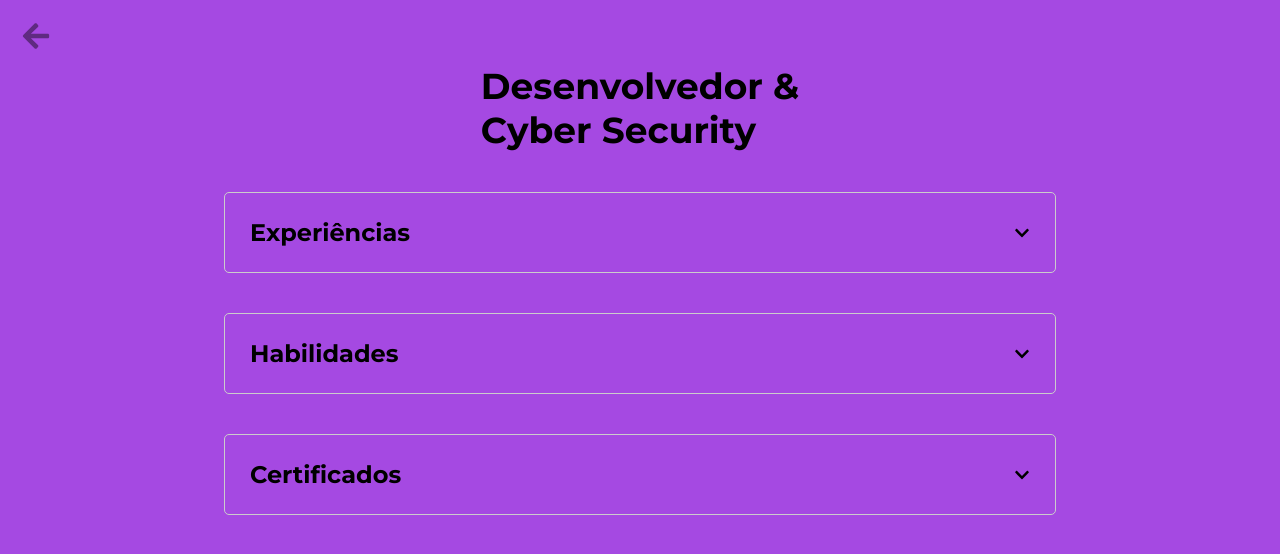
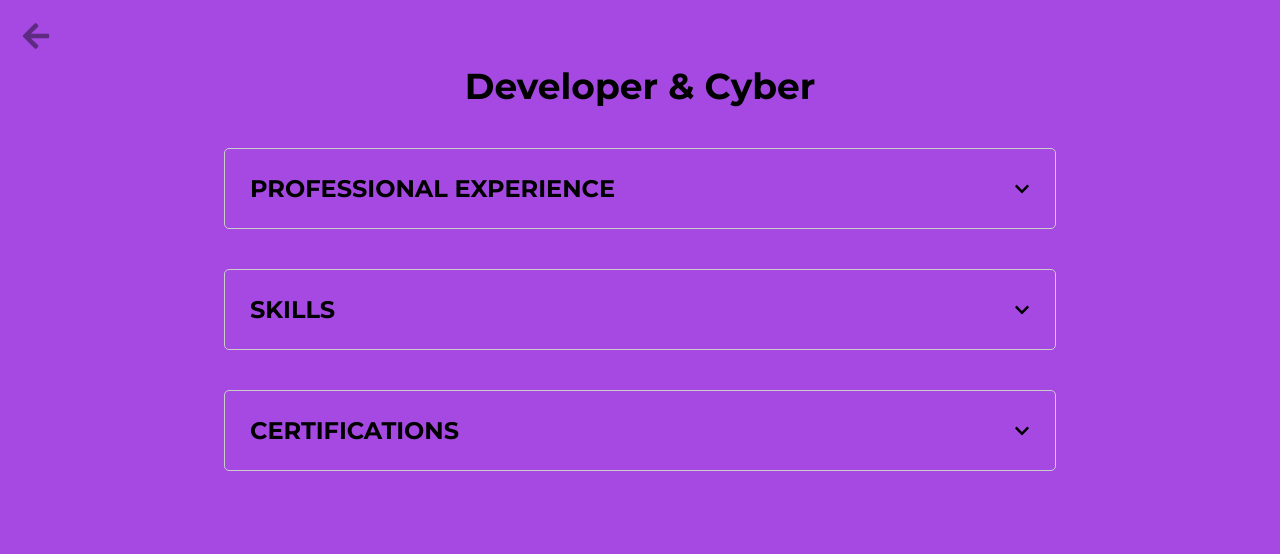
Before and after one commit to LucasSantosOriginal/portfolio, a React (Vite) app: page /portfolio/programming-portfolio in a window 1280 px wide. Shown: the top 554 px of the page. Built offline with nearby package versions, Linux system fonts and the light colour scheme; a web font is replaced by a local one.

Commit message:
version5

```diff
--- a/src/pages/Home.tsx
+++ b/src/pages/Home.tsx
@@ -11,10 +11,10 @@ const Home: React.FC = () => {
 
       <div className="button-container">
         <Link to="/portfolio/musical-portfolio" className="button">
-          Produtor Musical
+          Music Producer
         </Link>
         <Link to="/portfolio/programming-portfolio" className="button">
-          Desenvolvedor & Cyber
+          Developer & Cyber
         </Link>
         <a href="./CV_LUCAS_SANTOS.pdf" download className="button">
           <FaDownload /> Portuguese CV
--- a/src/pages/MusicalPortfolio.tsx
+++ b/src/pages/MusicalPortfolio.tsx
@@ -9,8 +9,8 @@ const MusicalPortfolio: React.FC = () => {
       <Link to="/portfolio/" className="back-button">
         <FaArrowLeft />{" "}
       </Link>
-      <h1>Produtor Musical</h1>
-      <p>conteúdos em breve...</p>
+      <h1> Music Producer</h1>
+      <p>coming soon...</p>
       {/* Adicione aqui o conteúdo do portfólio musical */}
     </div>
   );
--- a/src/pages/ProgrammingPortfolio.tsx
+++ b/src/pages/ProgrammingPortfolio.tsx
@@ -18,8 +18,7 @@ const ProgrammingPortfolio: React.FC = () => {
         <FaArrowLeft /> {/* Seta de voltar */}
       </Link>
       <h1>
-        Desenvolvedor & <br />
-        Cyber Security
+        Developer & Cyber <br />
       </h1>
 
       {/* Navbar */}
@@ -40,24 +39,24 @@ const ProgrammingPortfolio: React.FC = () => {
       {/* Conteúdo */}
       <div id="experiencias" className="dropdown-section">
         <div onClick={toggleExperiencias} className="dropdown-header">
-          <h2>Experiências</h2>
+          <h2>PROFESSIONAL EXPERIENCE</h2>
           {experienciasOpen ? <FaChevronUp /> : <FaChevronDown />}
         </div>
         {experienciasOpen && (
           <div className="dropdown-content">
             <h3> Vivo (Telefonica Brasil)</h3>
-            <p>Analista em Segurança da Informação Jr - 2022 - 2024</p>
+            <p>Information Security Analyst March 2022 - May 2024</p>
             <h2> Telefonica Educação Digital</h2>
-            <p>Estagiário Help Desk - 2021 - 2022</p>
+            <p>IT Help Desk Intern February 2021 - February 2022</p>
             <h2> Phooto Brasil</h2>
-            <p>Estagiário de Suporte Técnico - Jun 2018 - Dez 2018</p>
+            <p>IT Intern July 2018 - December 2018</p>
           </div>
         )}
       </div>
 
       <div id="habilidades" className="dropdown-section">
         <div onClick={toggleHabilidades} className="dropdown-header">
-          <h2>Habilidades</h2>
+          <h2>SKILLS</h2>
           {habilidadesOpen ? <FaChevronUp /> : <FaChevronDown />}
         </div>
         {habilidadesOpen && (
@@ -84,7 +83,7 @@ const ProgrammingPortfolio: React.FC = () => {
 
       <div id="certificados" className="dropdown-section">
         <div onClick={toggleCertificados} className="dropdown-header">
-          <h2>Certificados</h2>
+          <h2>CERTIFICATIONS</h2>
           {certificadosOpen ? <FaChevronUp /> : <FaChevronDown />}
         </div>
         {certificadosOpen && (
```
